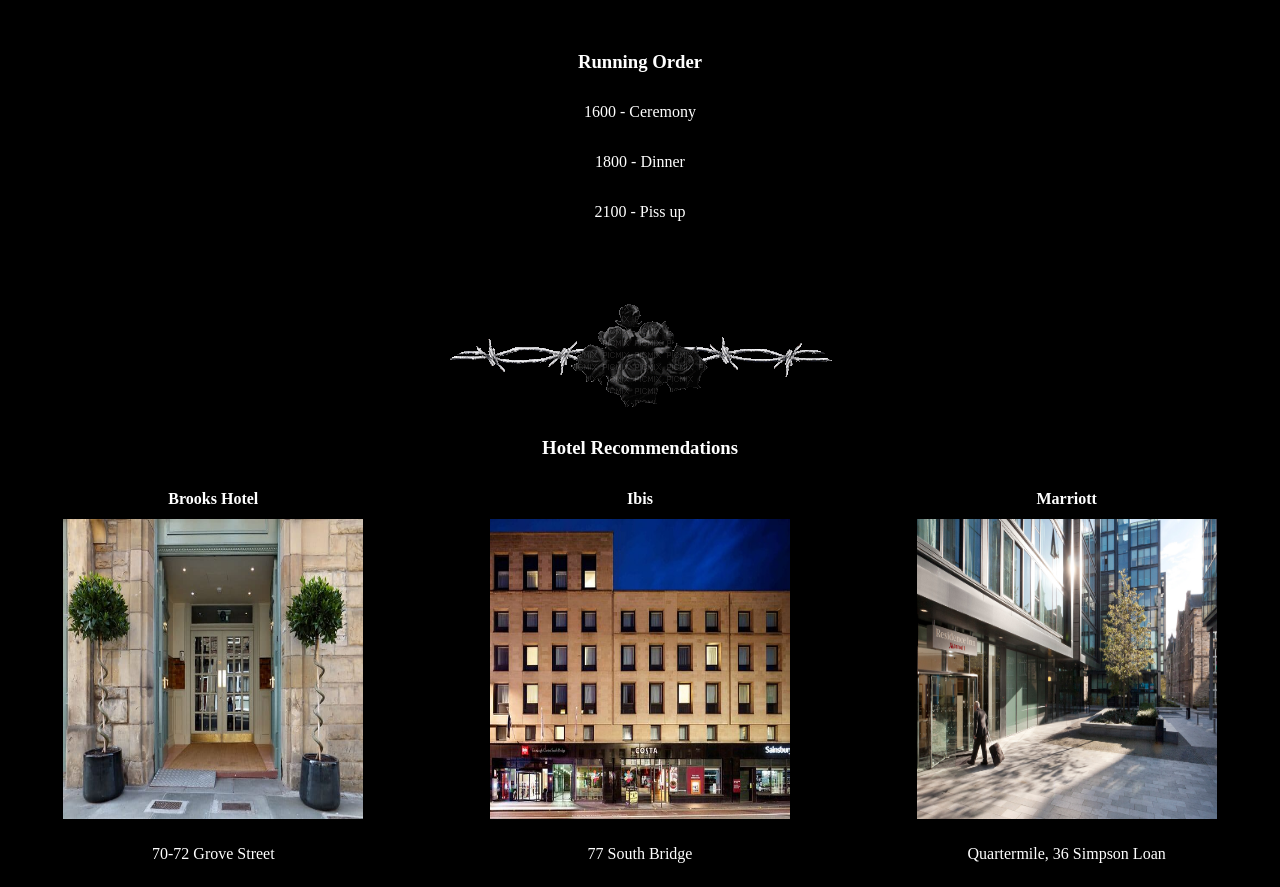
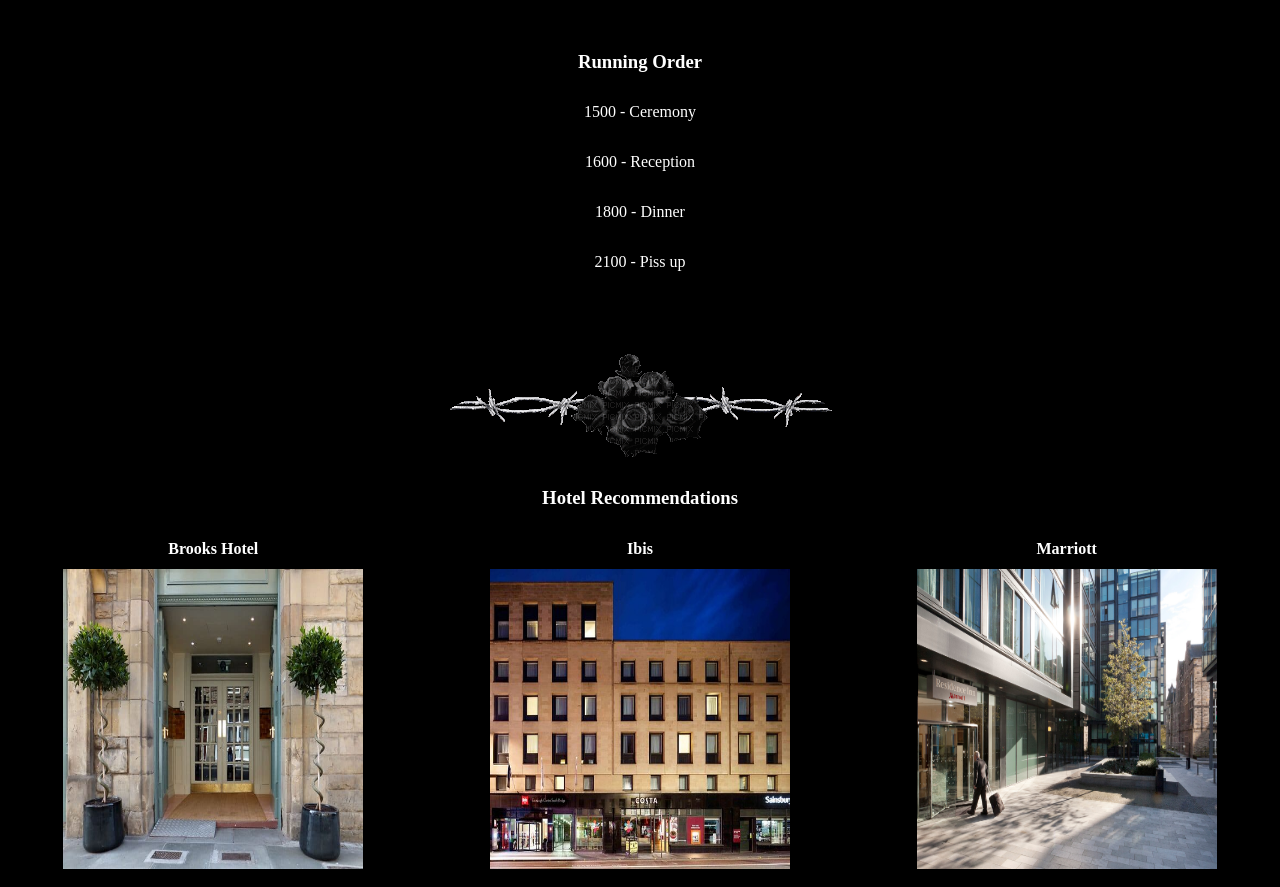
Before and after one commit to JuliusGoddard/weddingwebsite, a plain HTML site: page index.html in a window 1280 px wide. Shown: the part 4961-5848 px from the top of the page. Drawn offline with Linux system fonts and the light colour scheme.

Commit message:
Running Order Change

```diff
--- a/index.html
+++ b/index.html
@@ -58,7 +58,8 @@
     <img class="divider" src="images/divider1.gif">
     <div class="program" id="program">
     <h3>Running Order</h3>
-    <p>1600 - Ceremony</p>
+    <p>1500 - Ceremony</p>
+    <p>1600 - Reception</p>
     <p>1800 - Dinner</p>
     <p>2100 - Piss up</p>
     </div>
```
